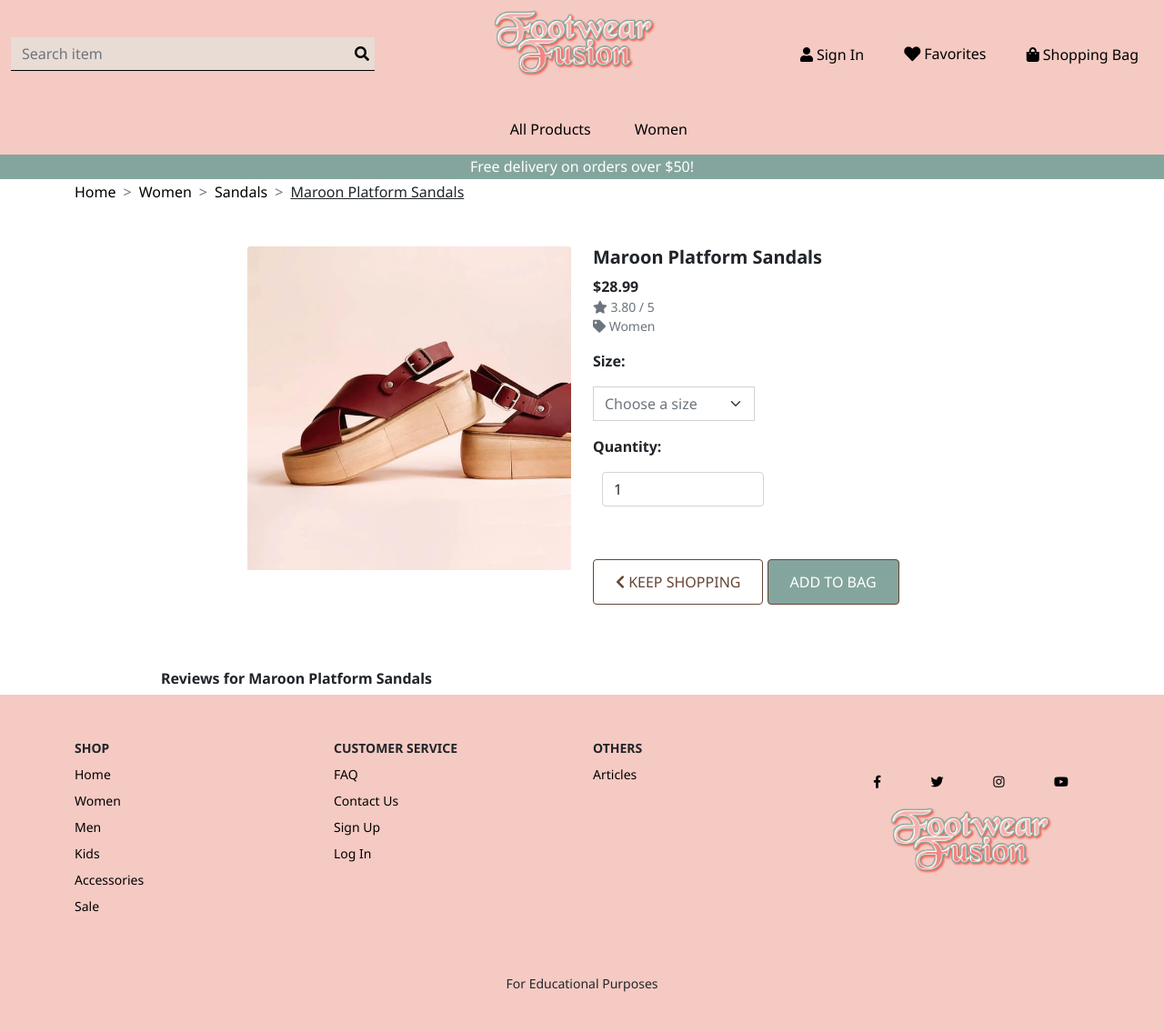
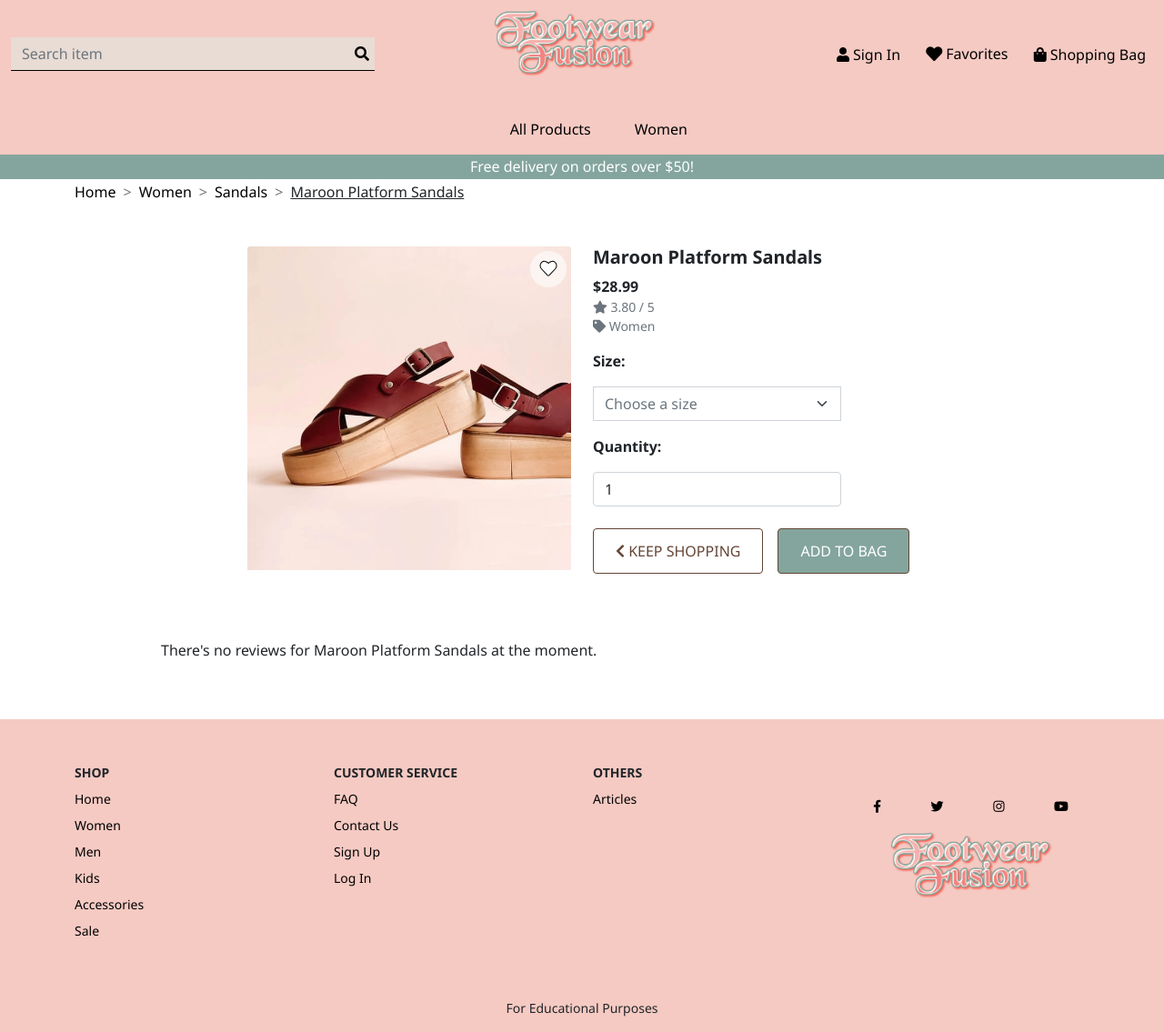
Before and after one commit to irebernardidev/Footwear-Fusion, a Django app: page /products/16/ in a window 1280 px wide. Shown: the whole page at 91% size. Before the commit the page ends 1091 px from the top, so only its background shows below. Run offline with Django 3.2, Linux system fonts and the light colour scheme; data comes from the database, SQL or seed files in the repository; data that the repository does not hold is empty; some libraries are stand-ins or nearby versions.

Commit message:
Added a 'Sale' Image on the Products Page, Refined the Styling of the 'Back to Top' Button, Introduced a 'Favorite' Button on the Product Detail Page, and Resolved Several Minor Styling Issues.

```diff
--- a/products/templates/products/product_detail.html
+++ b/products/templates/products/product_detail.html
@@ -1,9 +1,12 @@
 {% extends "base.html" %}
 {% load static %}
+
 {% block page_header %}
     <div class="navbar-offset"></div>
 {% endblock %}
+
 {% block content %}
+
     <section>
         <div class="container">
             <!-- Breadcrumb -->
@@ -18,6 +21,7 @@
             </div>
             <div class="row mt-5">
                 <div class="col-12 col-md-6 col-lg-4 offset-lg-2">
+                    <div class="position-relative">
                         {% if product.image %}
                             <a href="{{ product.image.url }}" target="_blank">
                                 <img class="card-img-top img-fluid" src="{{ product.image.url }}" alt="{{ product.name }}">
@@ -27,8 +31,19 @@
                                 <img class="card-img-top img-fluid" src="{{ MEDIA_URL }}noimage.png" alt="{{ product.name }}">
                             </a>
                         {% endif %}
+                        <!-- Add to favorite button -->
+                        <div class="circle-overlay position-abs">
+                            <a href="{% url 'add_to_favorites' product.id %}" role="button" class="btn-fav" aria-label="add to favorites">
+                                {% if product in favorites.products.all %}
+                                    <i class="fas fa-heart fa-inverse text-danger"></i>
+                                {% else %}
+                                    <i class="fas fa-heart fa-inverse"></i>
+                                {% endif %}
+                            </a>
                         </div>
-                <div class="col-12 col-md-6 col-lg-4">
+                    </div>
+                </div>
+                <div class="col-12 col-md-6">
                     <div>
                         <h5 class="fw-bold">{{ product.name }}</h5>
                         <p class="mb-0 text-start fw-bold">${{ product.price }}</p>
@@ -75,7 +90,7 @@
                                 {% endif %}
                                 <div class="col-12">
                                     <p class="mt-3"><strong>Quantity:</strong></p>
-                                    <div class="form-group w-50">
+                                    <div class="w-50">
                                         <div class="input-group">
                                             <input class="form-control qty_input" type="number" name="quantity"
                                             value="1" min="1" max="99" data-item_id="{{ product.id }}" id="id_qty_{{ product.id }}">
@@ -83,14 +98,14 @@
                                     </div>
                                 </div>
 
-                                <div class="col-12">
-                                    <a href="{% url 'products' %}" class="btn btn-brown-inverted mt-5">
+                                <div class="col-12 d-flex mt-4">
+                                    <a href="{% url 'products' %}" class="btn btn-brown-inverted me-3">
                                         <span class="icon">
                                             <i class="fas fa-chevron-left"></i>
                                         </span>
                                         <span class="text-uppercase">Keep Shopping</span>
                                     </a>
-                                    <input type="submit" class="btn btn-brown text-uppercase mt-5" value="Add to Bag">
+                                    <input type="submit" class="btn btn-brown text-uppercase" value="Add to Bag">
                                 </div>
                                 <input type="hidden" name="redirect_url" value="{{ request.path }}">
                             </div>
@@ -100,14 +115,19 @@
             </div>
         </div>
     </section>
+
     <section>
         <div class="container">
             <div class="row justify-content-center">
                 <div class="col-12 col-lg-10 text-start mt-4">
+                    {% if reviews %}
                         <h6 class="mt-5 fw-bold">Reviews for {{ product.name }}</h6>
+                    {% else %}
+                        <p class="mt-5">There's no reviews for {{ product.name }} at the moment.</p>
+                    {% endif %}
                 </div>
             </div>
-            <div class="row justify-content-center">
+            <div class="row justify-content-center mb-5">
                 <div class="col-12 col-lg-10 text-small">
                     {% for review in reviews %}
                     <div class="mt-3 mb-2">
@@ -140,3 +160,19 @@
         </div>
     </section>
 {% endblock %}
+
+{% block postloadjs %}
+    {{ block.super }}
+    <script>
+        $(document).ready(function() {
+            // Turn Add to favorite button (heart icon) into red
+            $('.fa-inverse').hover(function(){
+                $(this).toggleClass("text-danger");
+            });
+            $('.fa-inverse').click(function(){
+                $(this).focus();
+            });
+        });
+    </script>
+
+{% endblock %}
--- a/static/css/base.css
+++ b/static/css/base.css
@@ -55,6 +55,7 @@ a {
     border: 1px solid #644536
 }
 
+.nav-link,
 .navbar-light .navbar-nav .nav-link {
     color: #000;
     padding: 0.5rem;
@@ -160,11 +161,11 @@ footer {
 }
 
 #back-to-top {
-    background-color: #F5CAC3;
+    background-color: rgba(178, 103, 94, 0.7);
     height: 42px;
     width: 42px;
     position: fixed;
-    bottom: 10px;
+    bottom: 50vh;
     right: 10px;
     cursor: pointer;
 }
```
Also changed, not shown: products/templates/products/products.html (+34 -18 lines). Lines whose indentation alone changed are shown as unchanged.
